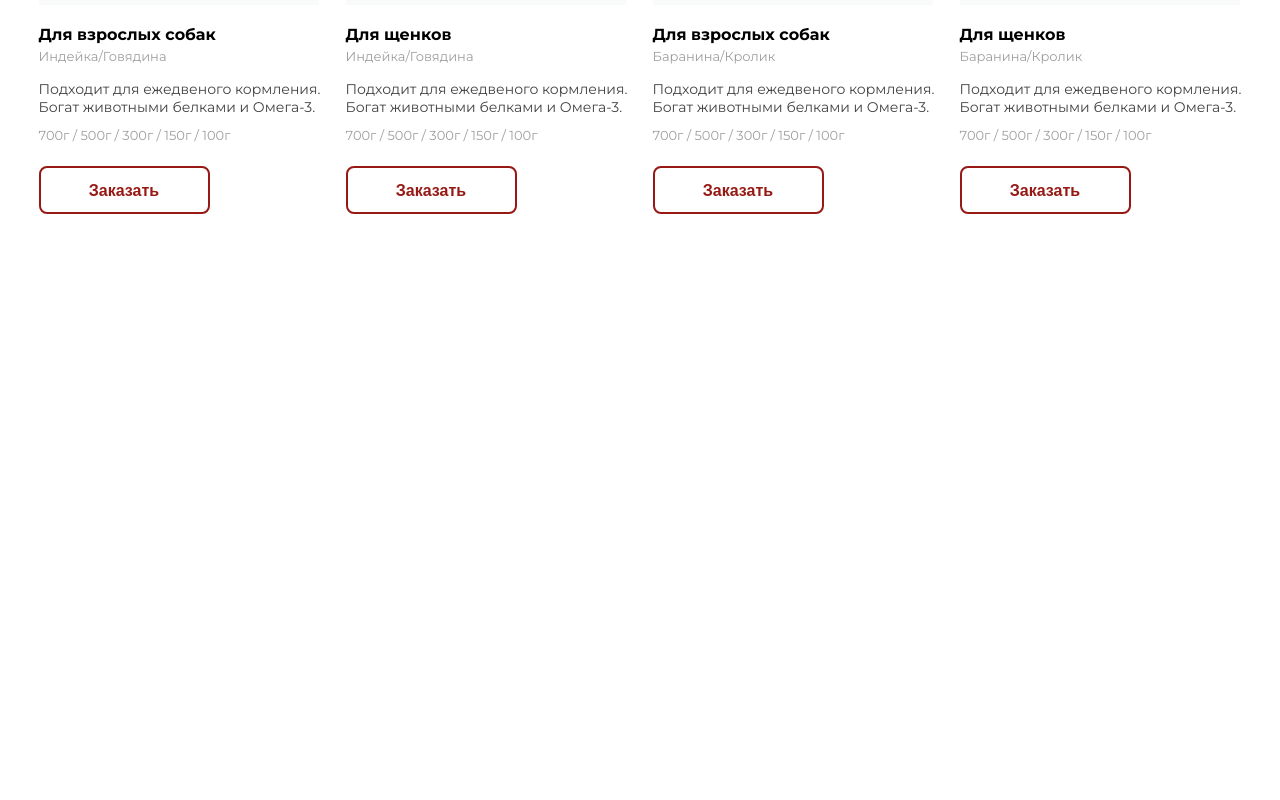
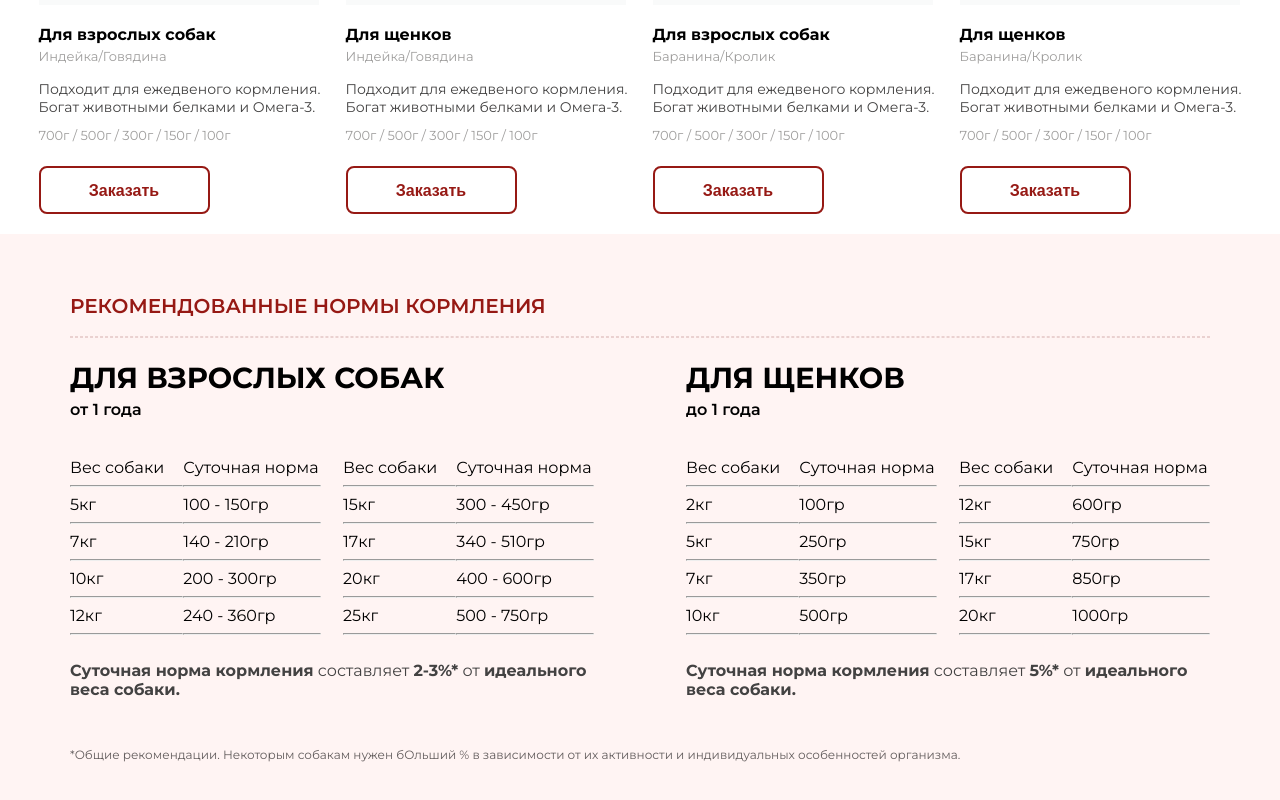
Before and after one commit to DmitryMoskalenko12/project-animal, a React (Create React App) app: page /rations in a window 1280 px wide. Shown: the part 444-1244 px from the top of the page. Before the commit the page ends 800 px from the top, so only its background shows below. Built offline with nearby package versions, Linux system fonts and the light colour scheme; data requests are answered from the project's data file.

Commit message:
add block feeding

```diff
--- a/db.json
+++ b/db.json
@@ -160,6 +160,37 @@
       "check": "",
       "price": "400 грн",
       "id": 9
+    },
+    {
+      "count": 2,
+      "name": "y",
+      "phone": "6",
+      "addr": "6",
+      "weight": "500",
+      "check": "",
+      "price": "400 грн",
+      "id": 10
+    },
+    {
+      "name": "Дмитрий",
+      "email": "dmtrmsklnk@gmail.com",
+      "tel": "380996117693",
+      "checkbox": "on",
+      "set": "Набор L",
+      "oldPrice": "3 983.",
+      "newPrice": "2 770.",
+      "id": 11
+    },
+    {
+      "weight": "6",
+      "sizedog": "little",
+      "age": "6",
+      "type": "6",
+      "name": "6",
+      "number": "6",
+      "area": "",
+      "check": "on",
+      "id": 12
     }
   ]
 }
--- /dev/null
+++ b/src/components/feedingNorm/FeedingNorm.js
@@ -0,0 +1,161 @@
+import './feedingNorm.scss';
+
+const FeedingNorm = ()=>{
+
+return(
+  <div className="feeding">
+    <div className="container">
+     <div className="feeding__norm">Рекомендованные нормы кормления</div>
+     <div className="feeding__divider"></div>
+      <div className="feeding__wrapall">
+
+       <div className="feeding__blockrec1">
+      <div className="feeding__olddog">ДЛЯ ВЗРОСЛЫХ СОБАК</div>
+      <div className="feeding__year">от 1 года</div>
+
+      <div className="feeding__bigwrap">
+        <div className="feeding__descrwrap1">
+
+          <ul className="feeding__weightlist">
+          <li>Вес собаки</li>
+          <hr />
+          <li>5кг</li>
+          <hr />
+          <li>7кг</li>
+          <hr />
+          <li>10кг</li>
+          <hr />
+          <li>12кг</li>
+          <hr />
+          </ul>
+
+
+          <ul className="feeding__daylist">
+          <li>Суточная норма</li>
+          <hr />
+          <li>100 - 150гр</li>
+          <hr />
+          <li>140 - 210гр</li>
+          <hr />
+          <li>200 - 300гр</li>
+          <hr />
+          <li>240 - 360гр</li>
+          <hr />
+          </ul>
+
+
+        </div>
+
+        <div className="feeding__descrwrap2">
+
+         <ul className="feeding__weightlist">
+         <li>Вес собаки</li>
+         <hr />
+         <li>15кг</li>
+         <hr />
+         <li>17кг</li>
+         <hr />
+         <li>20кг</li>
+         <hr />
+         <li>25кг</li>
+         <hr />
+         </ul>
+
+
+         <ul className="feeding__daylist">
+         <li>Суточная норма</li>
+         <hr />
+         <li>300 - 450гр</li>
+         <hr />
+         <li>340 - 510гр</li>
+         <hr />
+         <li>400 - 600гр</li>
+         <hr />
+         <li>500 - 750гр</li>
+         <hr />
+         </ul>
+
+
+       </div>
+      </div>
+      <div className="feeding__recomend"><span>Суточная норма кормления</span> составляет <span>2-3%*</span> от <span>идеального веса собаки.</span> </div>
+     </div>
+
+     <div className="feeding__blockrec1">
+      <div className="feeding__olddog">ДЛЯ ЩЕНКОВ</div>
+      <div className="feeding__year">до 1 года</div>
+
+      <div className="feeding__bigwrap">
+        <div className="feeding__descrwrap1">
+
+          <ul className="feeding__weightlist">
+          <li>Вес собаки</li>
+          <hr />
+          <li>2кг</li>
+          <hr />
+          <li>5кг</li>
+          <hr />
+          <li>7кг</li>
+          <hr />
+          <li>10кг</li>
+          <hr />
+          </ul>
+
+
+          <ul className="feeding__daylist">
+          <li>Суточная норма</li>
+          <hr />
+          <li>100гр</li>
+          <hr />
+          <li>250гр</li>
+          <hr />
+          <li>350гр</li>
+          <hr />
+          <li>500гр</li>
+          <hr />
+          </ul>
+
+
+        </div>
+
+        <div className="feeding__descrwrap2">
+
+         <ul className="feeding__weightlist">
+         <li>Вес собаки</li>
+         <hr />
+         <li>12кг</li>
+         <hr />
+         <li>15кг</li>
+         <hr />
+         <li>17кг</li>
+         <hr />
+         <li>20кг</li>
+         <hr />
+         </ul>
+
+
+         <ul className="feeding__daylist">
+         <li>Суточная норма</li>
+         <hr />
+         <li>600гр</li>
+         <hr />
+         <li>750гр</li>
+         <hr />
+         <li>850гр</li>
+         <hr />
+         <li>1000гр</li>
+         <hr />
+         </ul>
+
+
+       </div>
+      </div>
+      <div className="feeding__recomend"><span>Суточная норма кормления</span> составляет <span>5%*</span> от <span>идеального веса собаки.</span> </div>
+     </div>
+    </div>
+   <div className="feeding__rec">*Общие рекомендации. Некоторым собакам нужен бОльший % в зависимости от их активности и индивидуальных особенностей организма.</div>
+    </div>
+  </div>
+)
+}
+export default FeedingNorm;
--- /dev/null
+++ b/src/components/feedingNorm/feedingNorm.scss
@@ -0,0 +1,81 @@
+.feeding{
+  min-height: 576px;
+  background: #FFF4F3;
+  padding-top: 60px;
+  padding-bottom: 31px;
+  &__wrapall{
+   display: flex;
+   justify-content: space-between;
+   align-items: center;
+  }
+  &__norm{
+    font-weight: 600;
+    font-size: 20px;
+    text-transform: uppercase;
+    color: #961914;
+  }
+  &__divider{
+    width: 100%;
+    height: 0px;
+    border: 1px dashed #EAD1D0;
+    margin-top: 18px;
+  }
+  &__olddog{
+    font-weight: 700;
+    font-size: 29px;
+    color: #000000;
+    margin-top: 22px;
+  }
+  &__year{
+    font-weight: 600;
+    font-size: 16px;
+    color: #000000;
+    margin-top: 5px;
+  }
+  hr {
+    margin-top: 8px;
+  }
+  &__bigwrap{
+    width: 524px;
+    display: flex;
+    justify-content: space-between;
+    align-items: center;
+    margin-top: 31px;
+  }
+  &__descrwrap1, &__descrwrap2{
+    width: 251px;
+    display: flex;
+    justify-content: space-between;
+    align-items: center;
+
+  }
+  &__weightlist{
+    width: 115px;
+    list-style-type: none;
+    li{
+      margin-top: 8px;
+    }
+  }
+  &__daylist{
+    width: 140px;
+    list-style-type: none;
+    li{
+      margin-top: 8px;
+    }
+  }
+  &__recomend{
+    width: 524px;
+    font-size: 16px;
+    color: #434242;
+    span{
+      font-weight: 700;
+    }
+    margin-top: 26px;
+  }
+  &__rec{
+    font-weight: 400;
+    font-size: 12px;
+    color: #635D5D;
+    margin-top: 48px;
+  }
+  }
--- a/src/components/rationsList/RationsList.js
+++ b/src/components/rationsList/RationsList.js
@@ -5,6 +5,7 @@ import { useState, useEffect } from 'react';
 import { Link } from 'react-router-dom';
 import ellipse from '../../image/Ellipse.png';
 import ModalRations from '../modalRations/ModalRations';
+import FeedingNorm from '../feedingNorm/FeedingNorm';
 
 const RationsList = () =>{
 
@@ -31,7 +32,6 @@ return(
         <div className="rations__descr">Система питания взрослой собаки не подойдет для щенка, поэтому мы создали разные
          по составу рационы ZOOOV. Вы сможете заказать полноценное питание исходя из возраста, веса и даже вкусовых предпочтений вашего друга. ZOOOV  заботится о каждой собаке.</div>
       </div>
-    </div>
 
       <div className="rations__bigwrap">
         {
@@ -42,8 +42,10 @@ return(
             return <RationsCard setModal = {setModal} setButId = {setButId} key={id} picture = {picture} type = {type} chick = {chick} descr = {descr} weight = {weight} id = {id}/>
           })
         }
+
     </div>
-
+    </div>
+    <FeedingNorm/>
   </section>
 )
 }
```
Lines whose indentation alone changed are shown as unchanged.
